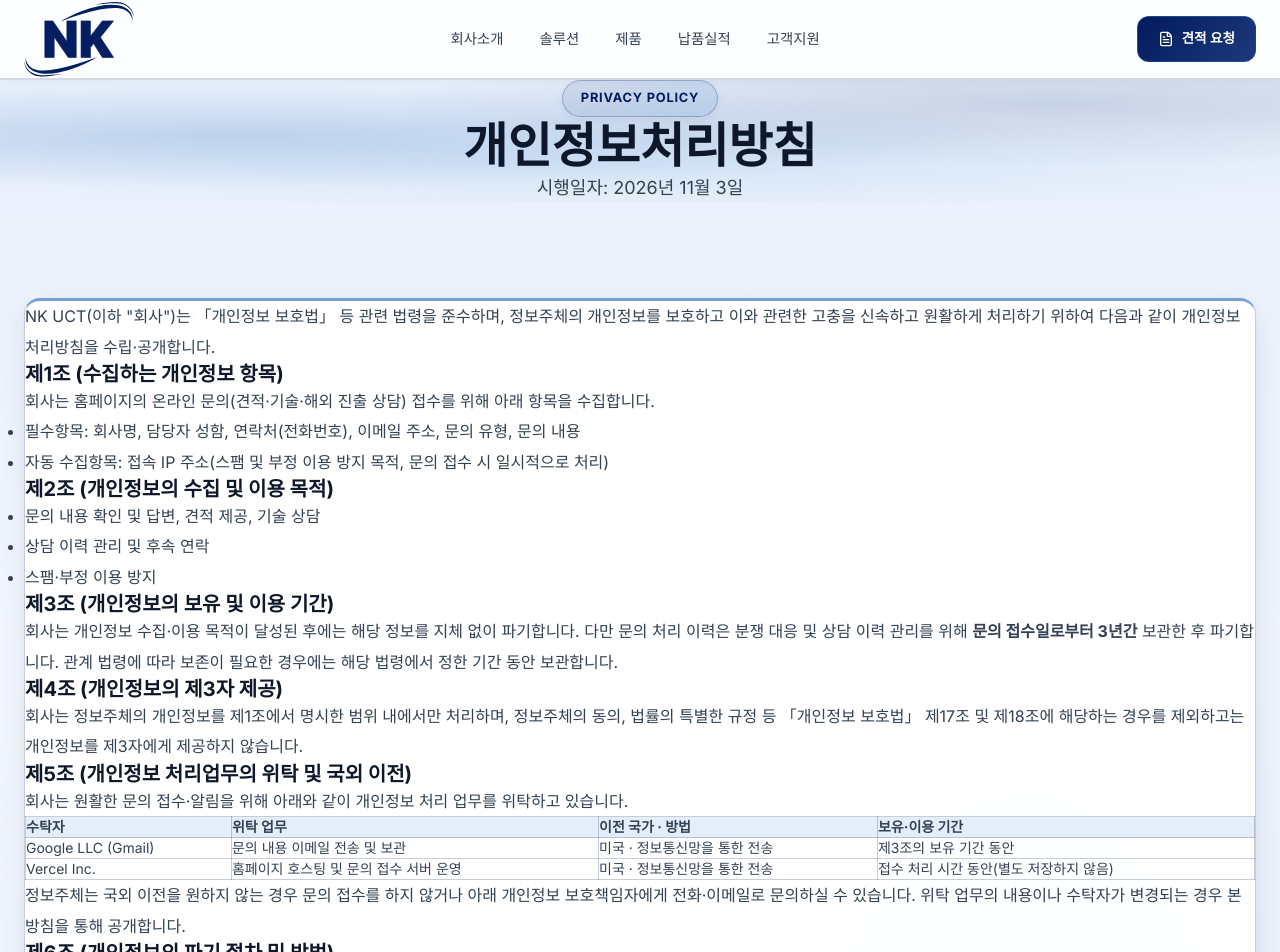
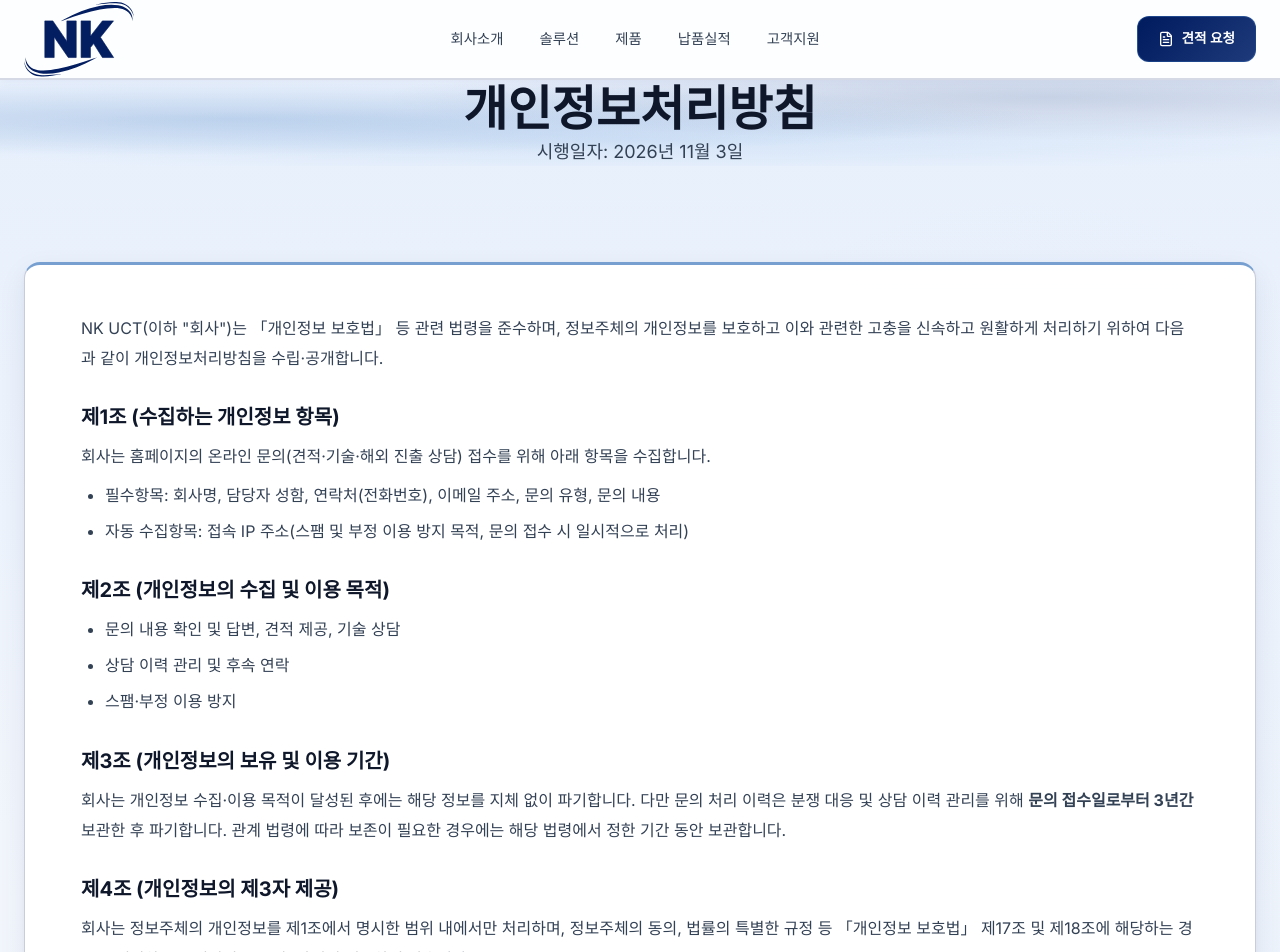
Before and after one commit to Junnn123124/nk-hp, a Next.js app in the folder nkuct-website/: page /privacy in a window 1280 px wide. Shown: the top 952 px of the page. Built offline with nearby package versions, Linux system fonts and the light colour scheme.

Commit message:
홈페이지 최최종

```diff
--- a/nkuct-website/src/app/api/contact/route.ts
+++ b/nkuct-website/src/app/api/contact/route.ts
@@ -251,7 +251,7 @@ export async function POST(req: Request) {
     const mailOptions = {
       from: `"${safeHeaderName} (${safeHeaderCompany})" <${process.env.EMAIL_USER}>`,
       replyTo: sanitizeHeader(email),
-      to: process.env.RECEIVER_EMAIL || 'info@nkuct.com',
+      to: process.env.RECEIVER_EMAIL || 'jun.jeon@nkuct.com',
       subject: `[홈페이지 문의] ${safeInquiryType} - ${safeHeaderCompany} ${safeHeaderName}`,
       text: `
 NK UCT 홈페이지에서 새로운 문의가 접수되었습니다.
--- a/nkuct-website/src/app/company/page.tsx
+++ b/nkuct-website/src/app/company/page.tsx
@@ -34,7 +34,6 @@ export default function Company() {
         <div className="bg-grid-pattern absolute inset-0 opacity-40"></div>
         <div className="container-custom relative z-10 flex flex-col items-center text-center">
           <AnimateOnScroll className="flex flex-col items-center w-full">
-            <span className="badge-section mb-6 text-center">ABOUT US</span>
             <h1 className="text-4xl md:text-5xl lg:text-6xl font-black mb-6 leading-snug text-center">
               안전이 곧 <span className="text-gradient pb-2 inline-block">생산성입니다</span>
             </h1>
--- a/nkuct-website/src/app/globals.css
+++ b/nkuct-website/src/app/globals.css
@@ -432,6 +432,39 @@ section {
   margin: 0;
 }
 
+/* ===== Legal Documents (Privacy Policy & Terms) ===== */
+.legal-doc {
+  padding: 2rem 1.5rem;
+}
+@media (min-width: 768px) {
+  .legal-doc {
+    padding: 3rem 3.5rem;
+  }
+}
+.legal-doc > * + * {
+  margin-top: 2rem;
+}
+.legal-doc h2 {
+  margin-bottom: 0.75rem;
+}
+.legal-doc ul,
+.legal-doc ol {
+  padding-left: 1.5rem;
+  margin-top: 0.5rem;
+  margin-bottom: 0.5rem;
+}
+.legal-doc li {
+  margin-bottom: 0.35rem;
+}
+.legal-doc table {
+  margin-top: 0.75rem;
+  margin-bottom: 0.75rem;
+}
+.legal-doc table th,
+.legal-doc table td {
+  padding: 0.75rem 1rem;
+}
+
 /* ===== FAQ Accordion ===== */
 .faq-item {
   background: #FFFFFF;
--- a/nkuct-website/src/app/page.tsx
+++ b/nkuct-website/src/app/page.tsx
@@ -16,7 +16,6 @@ export default function Home() {
         <div className="container-custom relative z-10 py-20">
           <div className="grid grid-cols-1 lg:grid-cols-2 gap-12 items-center">
             <AnimateOnScroll animation="slide-in-left">
-              <span className="badge-section mb-6">NK UCT FIRE PROTECTION</span>
               <h1 className="text-4xl md:text-6xl font-black mb-6 leading-tight">
                 <span className="text-gradient">초기 화재</span> 감지·소화
               </h1>
--- a/nkuct-website/src/app/privacy/page.tsx
+++ b/nkuct-website/src/app/privacy/page.tsx
@@ -7,7 +7,7 @@ export const metadata: Metadata = {
 };
 
 const EFFECTIVE_DATE = '2026년 11월 3일';
-const PRIVACY_EMAIL = 'info@nkuct.com';
+const PRIVACY_EMAIL = 'jun.jeon@nkuct.com';
 
 export default function PrivacyPolicy() {
   return (
@@ -15,7 +15,6 @@ export default function PrivacyPolicy() {
       <section className="bg-hero-gradient relative pt-32 pb-16">
         <div className="bg-grid-pattern absolute inset-0 opacity-70"></div>
         <div className="container-custom relative z-10 text-center">
-          <span className="badge-section mb-6">PRIVACY POLICY</span>
           <h1 className="text-4xl md:text-5xl font-black mb-4">개인정보처리방침</h1>
           <p className="text-lg" style={{ color: 'var(--nk-text-muted)' }}>시행일자: {EFFECTIVE_DATE}</p>
         </div>
@@ -23,7 +22,7 @@ export default function PrivacyPolicy() {
 
       <section className="section-padding bg-section-white">
         <div className="container-custom max-w-4xl">
-          <article className="glass-card p-8 md:p-12 space-y-10" style={{ lineHeight: 1.9, color: 'var(--nk-text-muted)' }}>
+          <article className="glass-card legal-doc" style={{ lineHeight: 1.9, color: 'var(--nk-text-muted)' }}>
             <p>
               NK UCT(이하 &quot;회사&quot;)는 「개인정보 보호법」 등 관련 법령을 준수하며, 정보주체의 개인정보를 보호하고 이와 관련한 고충을 신속하고 원활하게 처리하기 위하여 다음과 같이 개인정보처리방침을 수립·공개합니다.
             </p>
--- a/nkuct-website/src/app/products/page.tsx
+++ b/nkuct-website/src/app/products/page.tsx
@@ -22,7 +22,6 @@ export default function Products() {
         <div className="bg-grid-pattern absolute inset-0 opacity-40"></div>
         <div className="container-custom relative z-10 flex flex-col items-center text-center">
           <AnimateOnScroll className="flex flex-col items-center w-full">
-            <span className="badge-section mb-6 text-center">PRODUCTS</span>
             <h1 className="text-4xl md:text-5xl lg:text-6xl font-black mb-6 leading-snug text-center">
               제품 <span className="text-gradient pb-2 inline-block">라인업</span>
             </h1>
--- a/nkuct-website/src/app/references/page.tsx
+++ b/nkuct-website/src/app/references/page.tsx
@@ -77,7 +77,6 @@ export default function References() {
         <div className="bg-grid-pattern absolute inset-0 opacity-40"></div>
         <div className="container-custom relative z-10 flex flex-col items-center text-center">
           <AnimateOnScroll className="flex flex-col items-center w-full">
-            <span className="badge-section mb-6 text-center">REFERENCES</span>
             <h1 className="text-4xl md:text-5xl lg:text-6xl font-black mb-6 leading-snug text-center">
               주요 <span className="text-gradient pb-2 inline-block">납품실적</span>
             </h1>
--- a/nkuct-website/src/app/solutions/page.tsx
+++ b/nkuct-website/src/app/solutions/page.tsx
@@ -69,7 +69,6 @@ export default function Solutions() {
         <div className="bg-grid-pattern absolute inset-0 opacity-70"></div>
         <div className="container-custom relative z-10 flex flex-col items-center text-center">
           <AnimateOnScroll className="flex flex-col items-center w-full">
-            <span className="badge-section mb-6 text-center">SOLUTIONS</span>
             <h1 className="text-4xl md:text-5xl lg:text-6xl font-black mb-6 leading-snug text-center">
               산업별 맞춤 <span className="text-gradient pb-2 inline-block">방재 솔루션</span>
             </h1>
--- a/nkuct-website/src/app/support/page.tsx
+++ b/nkuct-website/src/app/support/page.tsx
@@ -111,7 +111,6 @@ export default function Support() {
         <div className="bg-grid-pattern absolute inset-0 opacity-40"></div>
         <div className="container-custom relative z-10 flex flex-col items-center text-center">
           <AnimateOnScroll className="flex flex-col items-center w-full">
-            <span className="badge-section mb-6 text-center">SUPPORT</span>
             <h1 className="text-4xl md:text-5xl lg:text-6xl font-black mb-6 leading-snug text-center">
               무엇을 <span className="text-gradient pb-2 inline-block">도와드릴까요?</span>
             </h1>
--- a/nkuct-website/src/app/terms/page.tsx
+++ b/nkuct-website/src/app/terms/page.tsx
@@ -14,7 +14,6 @@ export default function Terms() {
       <section className="bg-hero-gradient relative pt-32 pb-16">
         <div className="bg-grid-pattern absolute inset-0 opacity-70"></div>
         <div className="container-custom relative z-10 text-center">
-          <span className="badge-section mb-6">TERMS OF USE</span>
           <h1 className="text-4xl md:text-5xl font-black mb-4">이용약관</h1>
           <p className="text-lg" style={{ color: 'var(--nk-text-muted)' }}>시행일자: {EFFECTIVE_DATE}</p>
         </div>
@@ -22,7 +21,7 @@ export default function Terms() {
 
       <section className="section-padding bg-section-white">
         <div className="container-custom max-w-4xl">
-          <article className="glass-card p-8 md:p-12 space-y-10" style={{ lineHeight: 1.9, color: 'var(--nk-text-muted)' }}>
+          <article className="glass-card legal-doc" style={{ lineHeight: 1.9, color: 'var(--nk-text-muted)' }}>
             <div>
               <h2 className="text-xl font-bold mb-3" style={{ color: 'var(--nk-text)' }}>제1조 (목적)</h2>
               <p>이 약관은 NK UCT(이하 &quot;회사&quot;)가 운영하는 홈페이지(이하 &quot;사이트&quot;)에서 제공하는 정보 및 온라인 문의 서비스의 이용과 관련하여 회사와 이용자 간의 권리·의무 및 책임사항을 규정함을 목적으로 합니다.</p>
--- a/nkuct-website/src/components/ui/SectionHeader.tsx
+++ b/nkuct-website/src/components/ui/SectionHeader.tsx
@@ -18,11 +18,6 @@ export default function SectionHeader({
 }: SectionHeaderProps) {
   return (
     <div className={`${centered ? 'text-center' : ''} mb-16 ${className}`}>
-      {badge && (
-        <span className="badge-section mb-4 inline-block">
-          {badge}
-        </span>
-      )}
       <h2 className="text-3xl md:text-4xl lg:text-5xl font-bold mt-4 mb-4">
         {title}
       </h2>
```
